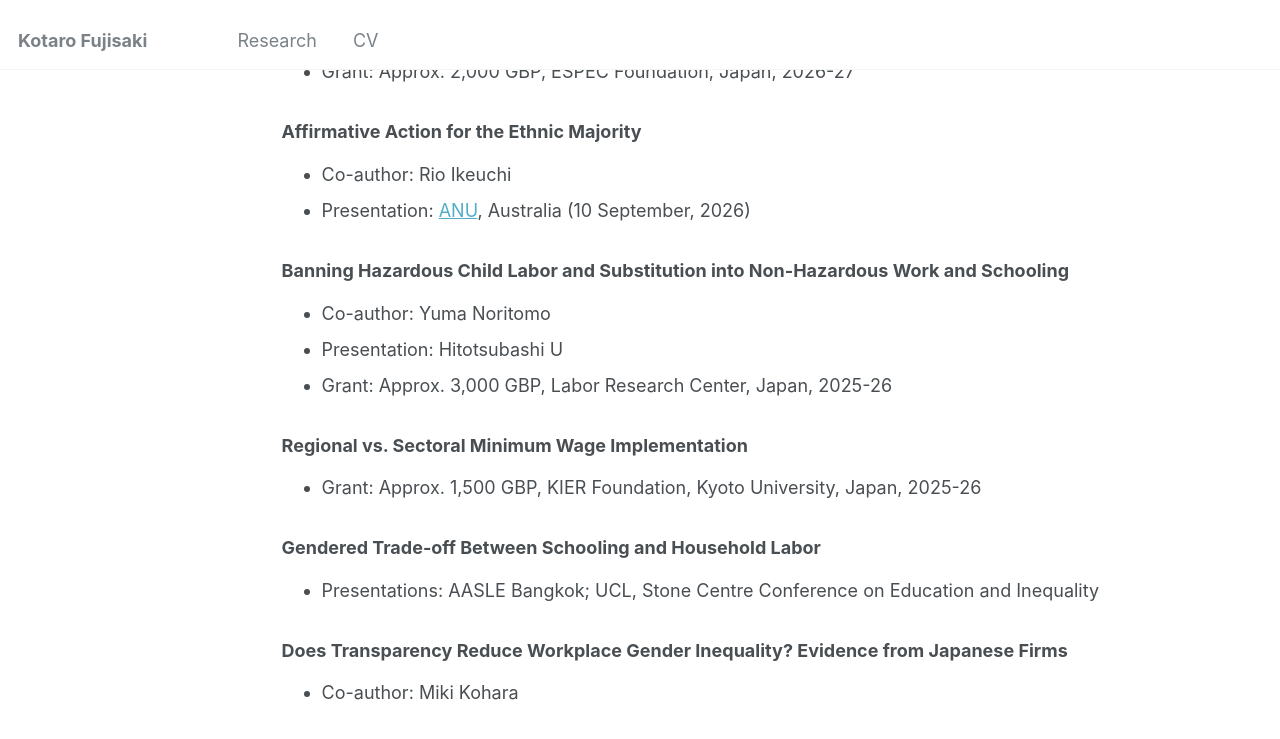
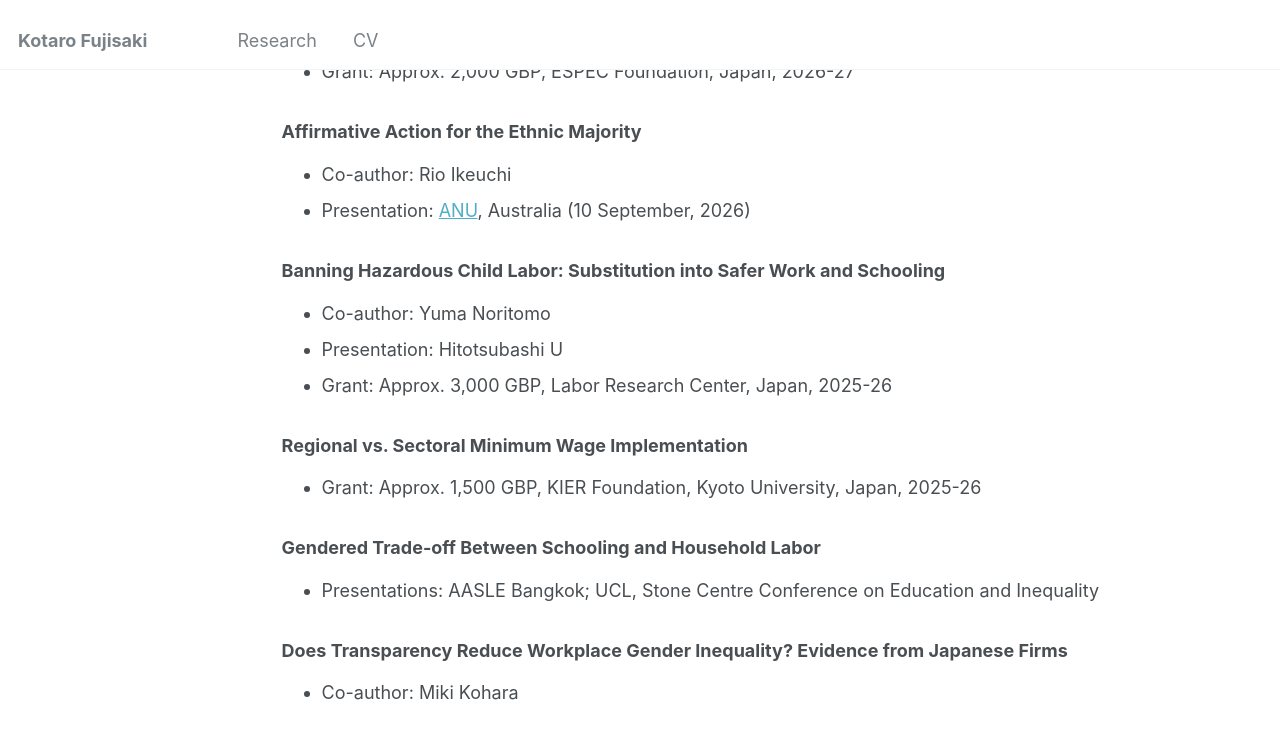
Before and after one commit to Kotaro-Fujisaki/kotaro-fujisaki.github.io, a Jekyll site: the page built from _pages/publications.md, in a window 1280 px wide and 900 px high, scrolled down 1031 px. Shown: the top 739 px of the window. Built offline with Jekyll 4.4.1, drawn with Linux system fonts in a browser that asks for light colours.

Commit message:
Update title of child labor publication
Signed-off-by: Kotaro-Fujisaki <163865887+Kotaro-Fujisaki@users.noreply.github.com>

```diff
--- a/_pages/publications.md
+++ b/_pages/publications.md
@@ -53,7 +53,7 @@ author_profile: false
 * Co-author: Rio Ikeuchi
 * Presentation: <a href="https://rse.anu.edu.au/events/asian-perspective-seminar-kotaro-fujisaki-university-college-london" target="_blank" rel="noopener">ANU</a>, Australia (10 September, 2026)
 
-### Banning Hazardous Child Labor and Substitution into Non-Hazardous Work and Schooling
+### Banning Hazardous Child Labor: Substitution into Safer Work and Schooling
 * Co-author: Yuma Noritomo
 * Presentation: Hitotsubashi U
 * Grant: Approx. 3,000 GBP, Labor Research Center, Japan, 2025-26
```
